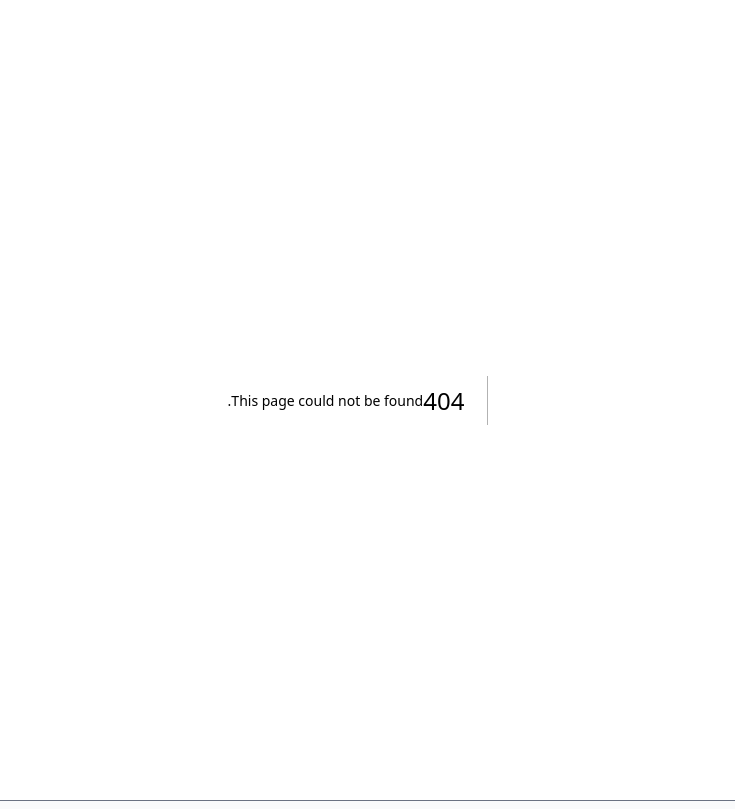
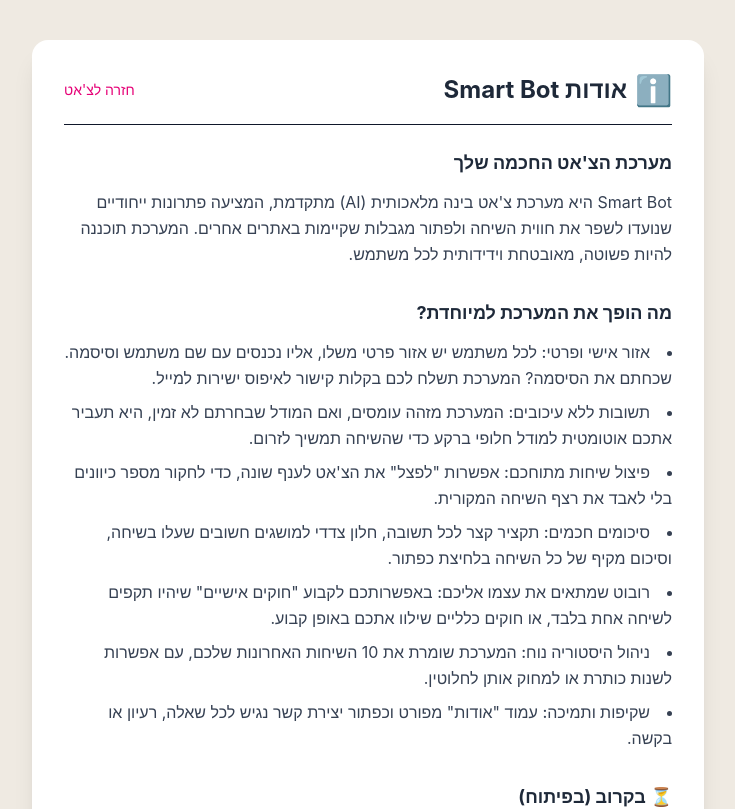
Before and after one commit to Hodaya-Yfrach/smart-bot, a Next.js app in the folder upgrade-ai/: page /about in a window 1280 px wide. Before the commit this address had no page. Shown: the top 809 px of the page, without its empty margins (272-1007 px from the left). Built offline with nearby package versions, Linux system fonts and the light colour scheme.

Commit message:
add about and support

```diff
--- /dev/null
+++ b/upgrade-ai/app/about/page.tsx
@@ -0,0 +1,71 @@
+"use client";
+
+import Link from 'next/link';
+
+// ============================================================================
+// דף "אודות - Smart Bot"
+// ============================================================================
+
+export default function AboutPage() {
+  return (
+    <div dir="rtl" className="min-h-[100dvh] bg-[#efeae2] py-10 px-4">
+      <div className="max-w-2xl mx-auto bg-white rounded-2xl shadow-xl p-8">
+        <div className="flex items-center justify-between mb-6 border-b pb-4">
+          <h1 className="text-2xl font-bold text-gray-800 flex items-center gap-2">
+            <span className="text-3xl">ℹ️</span> אודות Smart Bot
+          </h1>
+          <Link
+            href="/"
+            className="text-sm text-pink-600 hover:underline shrink-0"
+          >
+            חזרה לצ'אט
+          </Link>
+        </div>
+
+        {/* --- פתיח --- */}
+        <section className="mb-8">
+          <h2 className="text-lg font-bold text-gray-800 mb-3">מערכת הצ'אט החכמה שלך</h2>
+          <p className="text-gray-700 leading-relaxed mb-3">
+            Smart Bot היא מערכת צ'אט בינה מלאכותית (AI) מתקדמת, המציעה פתרונות ייחודיים שנועדו לשפר את חווית השיחה ולפתור מגבלות שקיימות באתרים אחרים. המערכת תוכננה להיות פשוטה, מאובטחת וידידותית לכל משתמש.
+          </p>
+        </section>
+
+        {/* --- היכולות הייחודיות --- */}
+        <section className="mb-8">
+          <h2 className="text-lg font-bold text-gray-800 mb-3">מה הופך את המערכת למיוחדת?</h2>
+          <ul className="list-disc list-inside space-y-2 text-gray-700 leading-relaxed">
+            <li>
+              <span className="font-medium">אזור אישי ופרטי:</span> לכל משתמש יש אזור פרטי משלו, אליו נכנסים עם שם משתמש וסיסמה. שכחתם את הסיסמה? המערכת תשלח לכם בקלות קישור לאיפוס ישירות למייל.
+            </li>
+            <li>
+              <span className="font-medium">תשובות ללא עיכובים:</span> המערכת מזהה עומסים, ואם המודל שבחרתם לא זמין, היא תעביר אתכם אוטומטית למודל חלופי ברקע כדי שהשיחה תמשיך לזרום.
+            </li>
+            <li>
+              <span className="font-medium">פיצול שיחות מתוחכם:</span> אפשרות "לפצל" את הצ'אט לענף שונה, כדי לחקור מספר כיוונים בלי לאבד את רצף השיחה המקורית.
+            </li>
+            <li>
+              <span className="font-medium">סיכומים חכמים:</span> תקציר קצר לכל תשובה, חלון צדדי למושגים חשובים שעלו בשיחה, וסיכום מקיף של כל השיחה בלחיצת כפתור.
+            </li>
+            <li>
+              <span className="font-medium">רובוט שמתאים את עצמו אליכם:</span> באפשרותכם לקבוע "חוקים אישיים" שיהיו תקפים לשיחה אחת בלבד, או חוקים כלליים שילוו אתכם באופן קבוע.
+            </li>
+            <li>
+              <span className="font-medium">ניהול היסטוריה נוח:</span> המערכת שומרת את 10 השיחות האחרונות שלכם, עם אפשרות לשנות כותרת או למחוק אותן לחלוטין.
+            </li>
+            <li>
+              <span className="font-medium">שקיפות ותמיכה:</span> עמוד "אודות" מפורט וכפתור יצירת קשר נגיש לכל שאלה, רעיון או בקשה.
+            </li>
+          </ul>
+        </section>
+
+        {/* --- בפיתוח --- */}
+        <section>
+          <h2 className="text-lg font-bold text-gray-800 mb-3">⏳ בקרוב (בפיתוח)</h2>
+          <p className="text-gray-700 leading-relaxed">
+            <span className="font-medium">עריכת הודעות:</span> היכולת לחזור אחורה ולערוך הודעה שכבר שלחתם לרובוט, כדי לדייק את הבקשה שלכם בקלות.
+          </p>
+        </section>
+      </div>
+    </div>
+  );
+}
--- a/upgrade-ai/app/api/chat/route.ts
+++ b/upgrade-ai/app/api/chat/route.ts
@@ -2,9 +2,7 @@
 import { GoogleGenerativeAI } from '@google/generative-ai';
 import { z } from 'zod';
 
-// ============================================================================
 // 1. הגדרות וקבועים
-// ============================================================================
 const MAX_MESSAGE_LENGTH = 8000; // הגבלת אורך הודעה - כ-1500 מילים, מונע עומס
 const RATE_LIMIT_WINDOW_MS = 60 * 1000; // חלון זמן של דקה
 const MAX_REQUESTS_PER_WINDOW = 20; // עד 20 בקשות בדקה כדי לא להקריס את השרת
--- a/upgrade-ai/app/page.tsx
+++ b/upgrade-ai/app/page.tsx
@@ -1,6 +1,7 @@
 "use client";
 import { verifySitePassword } from './actions';
 import { useState, useEffect } from 'react';
+import Link from 'next/link';
 import ChatMessage from '@/components/ChatMessage';
 import SideModal from '@/components/SideModal';
 import Sidebar from '@/components/sideBar/sidBar';
@@ -33,6 +34,9 @@
   "gemini-3.1-flash-lite",
   "gemini-3-flash-preview"
 ];
+
+// כתובת המייל שאליה כפתור "תמיכה" יפנה - **חשוב: תחליפי כאן למייל שלך בפועל**
+const SUPPORT_EMAIL = '8564417@gmail.com';
 
 // פונקציית עזר לתרגום שגיאות Supabase לעברית מובנת
 const getHebrewAuthError = (errorMsg: string) => {
@@ -82,6 +86,8 @@
   const [isSideModalOpen, setIsSideModalOpen] = useState(false);
   const [isMemoryModalOpen, setIsMemoryModalOpen] = useState(false);
   const [isSettingsModalOpen, setIsSettingsModalOpen] = useState(false);
+  const [isSupportModalOpen, setIsSupportModalOpen] = useState(false);
+  const [supportCopied, setSupportCopied] = useState(false);
 
   const [globalRules, setGlobalRules] = useState<RuleRecord[]>([]);
   const [chatRules, setChatRules] = useState<RuleRecord[]>([]);
@@ -350,6 +356,17 @@
     setCurrentModelName(selectedModel);
   };
 
+  // מעתיק את כתובת המייל ללוח - גיבוי למקרה שאין אפליקציית מייל מוגדרת כברירת מחדל
+  const handleCopySupportEmail = async () => {
+    try {
+      await navigator.clipboard.writeText(SUPPORT_EMAIL);
+      setSupportCopied(true);
+      setTimeout(() => setSupportCopied(false), 2500);
+    } catch {
+      alert('לא הצלחנו להעתיק אוטומטית. אנא סמנו והעתיקו את הכתובת: ' + SUPPORT_EMAIL);
+    }
+  };
+
   const handleSaveUserSettings = async () => {
     if (!user) {
       alert("יש להתחבר כדי לשמור הגדרות לחשבון.");
@@ -591,6 +608,20 @@
             {user && <span className="text-xs text-gray-500">{user.email}</span>}
           </div>
           <div className="flex gap-2">
+            <button
+              onClick={() => setIsSupportModalOpen(true)}
+              className="bg-white border border-gray-300 text-gray-700 px-3 py-2 rounded-lg hover:bg-pink-50 hover:text-pink-600 font-medium transition-all shadow-sm flex items-center gap-2 text-sm"
+              title="לשלוח שאלה, רעיון או דיווח על בעיה"
+            >
+              <span className="text-lg">✉️</span> תמיכה
+            </button>
+            <Link
+              href="/about"
+              className="bg-white border border-gray-300 text-gray-700 px-3 py-2 rounded-lg hover:bg-pink-50 hover:text-pink-600 font-medium transition-all shadow-sm flex items-center gap-2 text-sm"
+              title="על הפיתוח - למה ומה קיים באתר"
+            >
+              <span className="text-lg">ℹ️</span> אודות
+            </Link>
             <button onClick={() => setIsSettingsModalOpen(true)} className="bg-white border border-gray-300 text-gray-700 px-3 py-2 rounded-lg hover:bg-pink-50 hover:text-pink-600 font-medium transition-all shadow-sm flex items-center gap-2 text-sm">
               <span className="text-lg">⚙️</span> הגדרות AI
             </button>
@@ -668,6 +699,44 @@
           userApiKey={userApiKey}
           systemInstruction={getCombinedSystemInstructions()}
         />
+
+        {isSupportModalOpen && (
+          <div className="fixed inset-0 bg-black/50 backdrop-blur-sm z-50 flex items-center justify-center p-4">
+            <div className="bg-white rounded-2xl shadow-2xl w-full max-w-md p-6 animate-fade-in">
+              <div className="flex justify-between items-center mb-5 border-b pb-4">
+                <h2 className="text-xl font-bold flex items-center gap-2">✉️ תמיכה</h2>
+                <button onClick={() => setIsSupportModalOpen(false)} className="text-gray-500 hover:bg-gray-100 rounded-full w-8 h-8">✕</button>
+              </div>
+
+              <p className="text-sm text-gray-600 mb-4">
+                יש לך שאלה, רעיון, או נתקלת בבעיה? אפשר לפנות בכתובת הבאה:
+              </p>
+
+              <div className="flex items-center gap-2 bg-gray-50 border border-gray-200 rounded-lg p-3 mb-4">
+                <span dir="ltr" className="flex-1 text-sm font-medium text-gray-800 truncate">
+                  {SUPPORT_EMAIL}
+                </span>
+                <button
+                  onClick={handleCopySupportEmail}
+                  className="shrink-0 text-xs bg-gray-200 hover:bg-gray-300 text-gray-700 px-3 py-1.5 rounded-lg font-medium transition-colors"
+                >
+                  {supportCopied ? '✓ הועתק' : 'העתק'}
+                </button>
+              </div>
+
+              {/* קישור mailto כאפשרות נוספת - עובד רק אם יש אפליקציית מייל מוגדרת כברירת מחדל */}
+              <a
+                href={`mailto:${SUPPORT_EMAIL}?subject=${encodeURIComponent('פנייה מתוך AI Workspace')}&body=${encodeURIComponent('שלום,\n\nיש לי שאלה / רעיון / בעיה בנוגע לאתר:\n')}`}
+                className="w-full block text-center bg-[#ec4899] text-white py-2.5 rounded-xl font-bold hover:bg-[#db2777] transition-all text-sm"
+              >
+                פתיחה באפליקציית מייל
+              </a>
+              <p className="text-xs text-gray-400 mt-3 text-center">
+                אם הכפתור לא פותח מייל אצלך, פשוט העתיקי את הכתובת ושלחי אליה הודעה מכל אפליקציית מייל.
+              </p>
+            </div>
+          </div>
+        )}
 
         {isSettingsModalOpen && (
           <div className="fixed inset-0 bg-black/50 backdrop-blur-sm z-50 flex items-center justify-center p-4">
```
Also changed, not shown: 1 other file (tests, documents, lock files or other folders).
